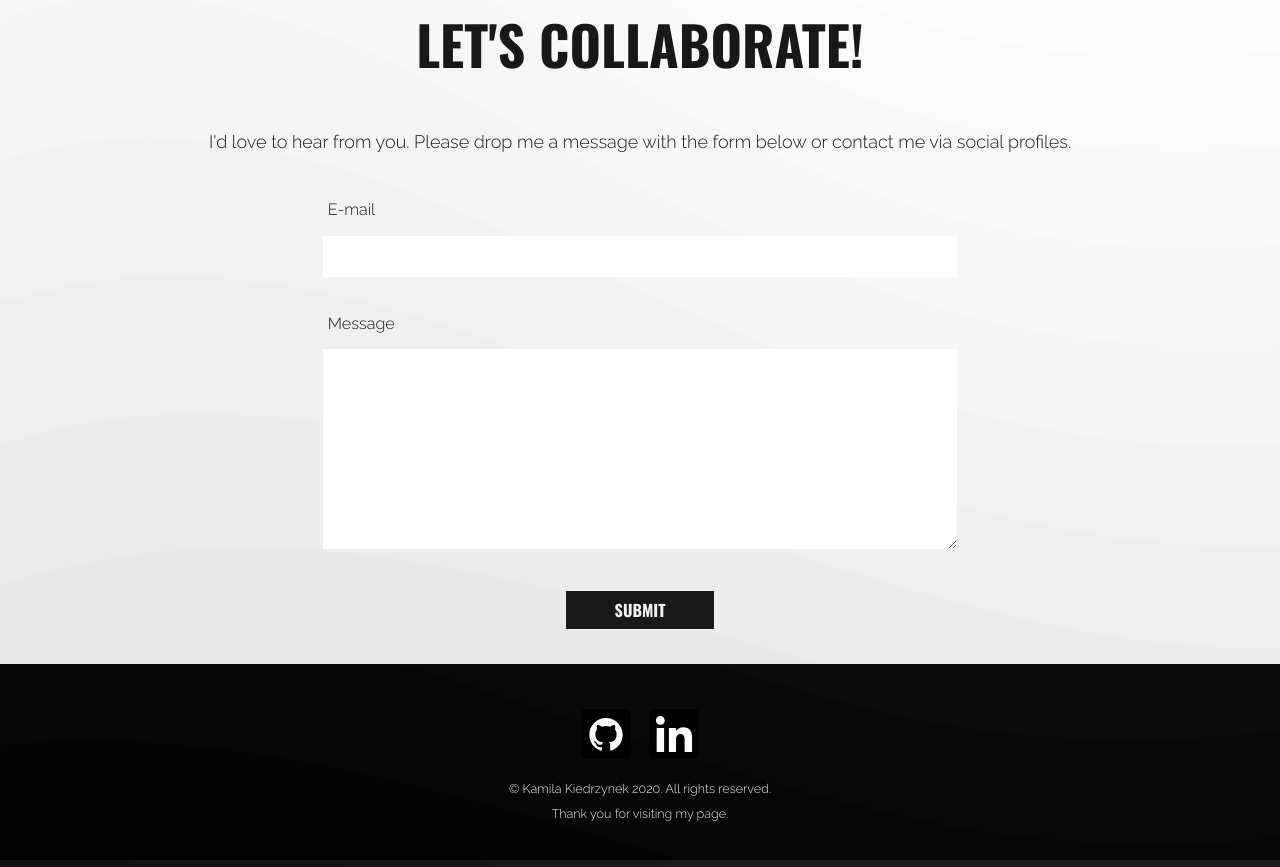
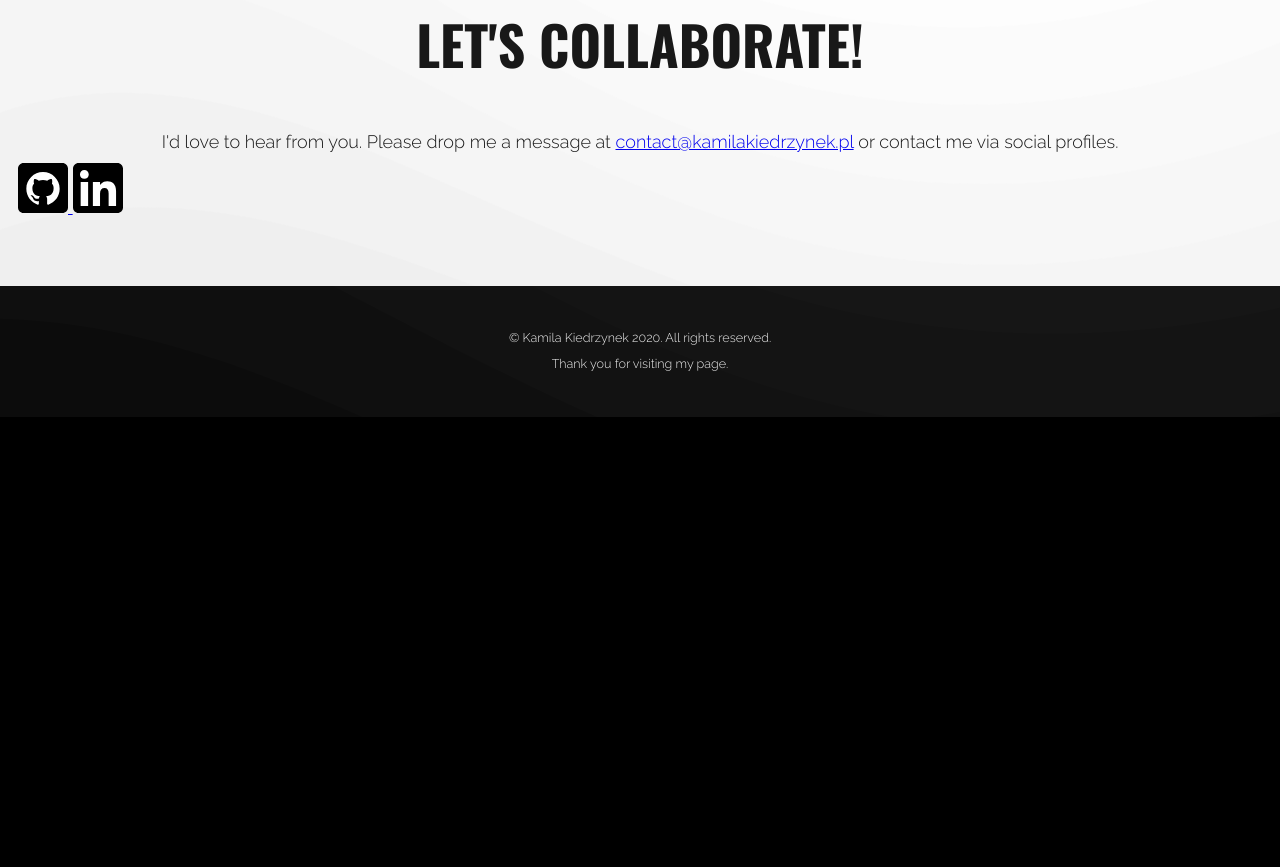
Before and after one commit to kiedrzynek/portfolio, a website built with webpack: page public/index.html in a window 1280 px wide. Shown: the part 6340-7207 px from the top of the page. After the commit the page ends 6757 px from the top, so only its background shows below. Built offline with nearby package versions, Linux system fonts and the light colour scheme.

Commit message:
Change section contact

```diff
--- a/public/index.html
+++ b/public/index.html
@@ -267,22 +267,9 @@
 
             <section id="contact">
                 <h3>Let's collaborate!</h3>
-                <p>I'd love to hear from you. Please drop me a message with the form below or contact me via social profiles.</p>
-                <form>
-                    <fieldset>
-                        <legend>Contact form</legend>
-                        <label for="email">E-mail</label>
-                        <input type="email">
-                        <label for="">Message</label>
-                        <textarea id="message"></textarea>
-                        <input class="submit button button-black" type="submit" value="Submit">
-                    </fieldset>
-                </form>
-            </section>
-
-        </main>
-
-        <footer>
+                <div class="contact-text">
+                    <p>I'd love to hear from you. Please drop me a message at <a href="mailto:contact@kamilakiedrzynek.pl">contact@kamilakiedrzynek.pl</a> or contact me via social profiles.</p>
+                </div>
                 <div class="social-icons">
                     <a href="https://github.com/" title="My github profile">
                         <svg  viewBox="0 0 72 72" width="50px" height="50px" version="1.1" xmlns="http://www.w3.org/2000/svg" xmlns:xlink="http://www.w3.org/1999/xlink">
@@ -309,6 +296,12 @@
                         </svg>
                     </a>
                 </div>
+            </section>
+
+        </main>
+
+        <footer>
+
             <p>&copy; Kamila Kiedrzynek 2020. All rights reserved.</p>
             <p>Thank you for visiting my page.</p>
         </footer>
--- a/src/sass/style.scss
+++ b/src/sass/style.scss
@@ -419,6 +419,7 @@ nav {
 #contact {
     @include background-white;
     color: #181818;
+    min-height: 50vh;
 
     h3 {
         color: #181818;
```
Lines whose indentation alone changed are shown as unchanged.
